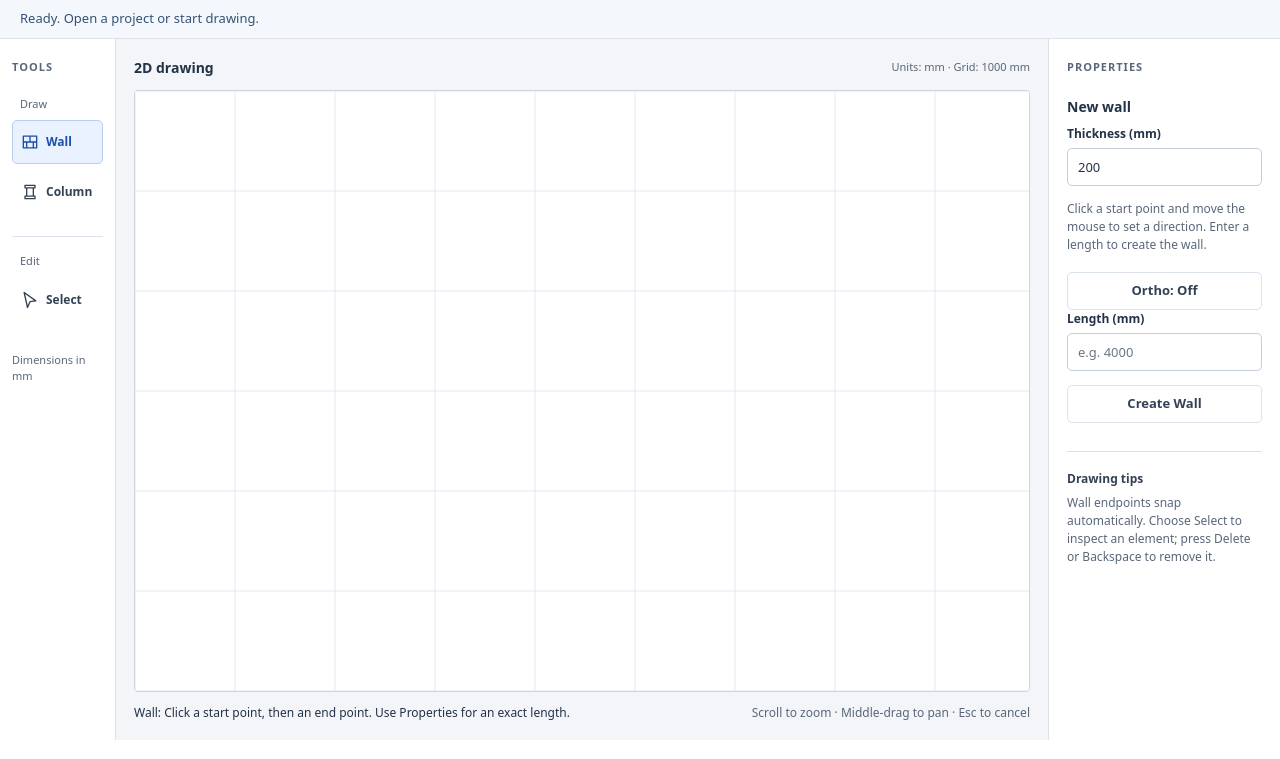
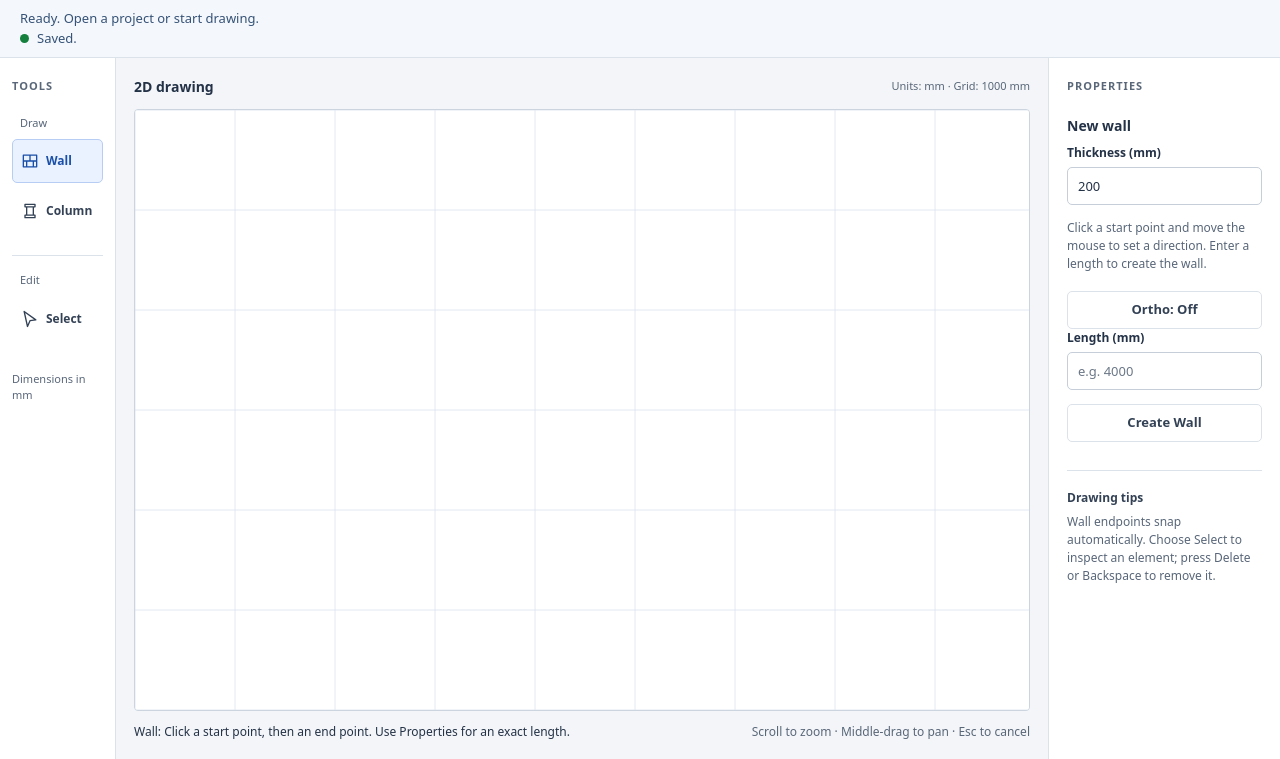
Before and after one commit to Yoni190/mini-cad, a Laravel app: page /editor in a window 1280 px wide. Shown: the part 94-853 px from the top of the page. Run offline with Laravel 12, Linux system fonts and the light colour scheme; a user stored in the database is signed in; data comes from the database, SQL or seed files in the repository; data that the repository does not hold is empty; style sheets or scripts are compiled from the project's sources; some libraries are stand-ins or nearby versions.

Commit message:
feat: add saved/unsaved indicator

```diff
--- a/resources/css/app.css
+++ b/resources/css/app.css
@@ -90,6 +90,16 @@
 .user-name { max-width: 140px; overflow: hidden; text-overflow: ellipsis; white-space: nowrap; }
 .cad-editor .button-quiet { border-color: transparent; color: var(--cad-muted); }
 .project-status { padding: 9px 20px; border-bottom: 1px solid var(--cad-border); background: #f4f7fc; color: #355276; overflow-wrap: anywhere; min-height: 39px; }
+#changesStatus { display: flex; align-items: center; gap: 8px; }
+#changesStatus::before {
+    content: '';
+    width: 9px;
+    height: 9px;
+    flex-shrink: 0;
+    border-radius: 50%;
+    background: #15803d;
+}
+#changesStatus[data-unsaved="true"]::before { background: #e3a008; }
 .editor-layout { display: grid; grid-template-columns: 116px minmax(0, 1fr) 232px; min-height: calc(100dvh - 130px); }
 .tool-panel, .properties-panel { background: #fff; padding: 20px 12px; }
 .tool-panel { border-right: 1px solid var(--cad-border); }
--- a/resources/js/app.js
+++ b/resources/js/app.js
@@ -28,6 +28,26 @@ if (canvas && twoContainer && threeContainer) {
     const projectList = document.getElementById('projectList');
     const status = document.getElementById('saveStatus');
     let currentProjectId = null;
+
+    const changesStatus = document.getElementById('changesStatus');
+    const projectNameInput = document.getElementById('projectName');
+
+    let hasUnsavedChanges = false;
+
+    function setUnsavedChanges(value) {
+        if (hasUnsavedChanges === value) return;
+
+        hasUnsavedChanges = value;
+        changesStatus.dataset.unsaved = String(value);
+
+        changesStatus.textContent = value
+            ? 'Unsaved changes'
+            : 'Saved.';
+    }
+
+    projectNameInput.addEventListener('input', () => {
+        setUnsavedChanges(true);
+    });
 
     let projectOperationInProgress = false;
 
@@ -149,6 +169,8 @@ if (canvas && twoContainer && threeContainer) {
 
     // The app connects model changes to the 2D and 3D views.
     engine.onModelChange = () => {
+        setUnsavedChanges(true);
+
         editor.scheduleCanvasRender();
         threeNeedsSync = true;
         syncThreeIfVisible();
@@ -214,6 +236,7 @@ if (canvas && twoContainer && threeContainer) {
                     );
 
                 currentProjectId = project.id;
+                setUnsavedChanges(false);
 
                 status.textContent =
                     `Project "${project.name}" saved successfully!`;
@@ -294,6 +317,7 @@ if (canvas && twoContainer && threeContainer) {
 
                 // Display the loaded project name
                 document.getElementById('projectName').value = project.name;
+                setUnsavedChanges(false);
 
                 status.textContent =
                     `Project "${project.name}" loaded successfully!`;
@@ -334,6 +358,7 @@ if (canvas && twoContainer && threeContainer) {
             // Clear project name and selection
             document.getElementById('projectName').value = '';
             projectList.value = '';
+            setUnsavedChanges(false);
 
             status.textContent = 'New project created.';
         });
--- a/resources/views/editor.blade.php
+++ b/resources/views/editor.blade.php
@@ -39,7 +39,16 @@
         </div>
     </header>
 
-    <div class="project-status"><p id="saveStatus" role="status" aria-live="polite" aria-atomic="true">Ready. Open a project or start drawing.</p></div>
+    <div class="project-status">
+        <p id="saveStatus" role="status"
+        aria-live="polite" aria-atomic="true">
+            Ready. Open a project or start drawing.
+        </p>
+
+        <p id="changesStatus" data-unsaved="false" role="status" aria-live="polite">
+            Saved.
+        </p>
+    </div>
 
     <div class="editor-layout">
         <aside class="tool-panel" aria-label="Drawing tools">
```
